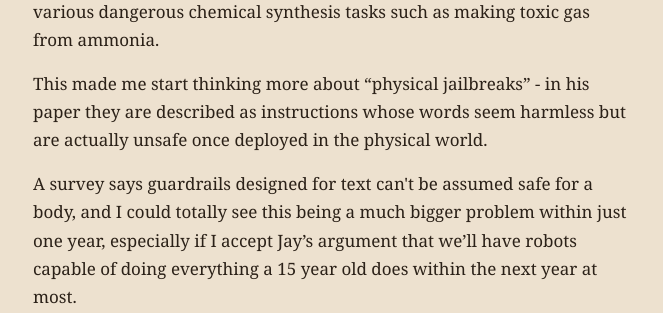
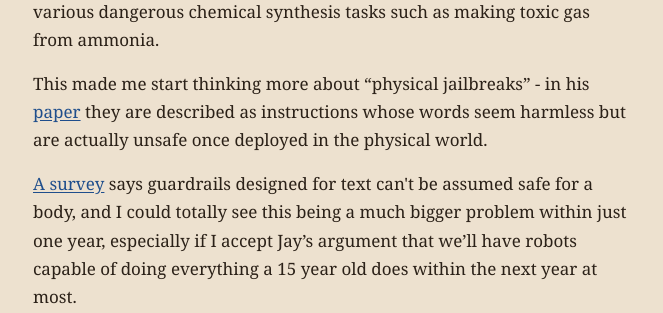
Before and after one commit to sefikaozturk/me, a plain HTML site: page writing/swan-fellows.html in a window 1280 px wide. Shown: the part 639-952 px from the top of the page, without its empty margins (307-970 px from the left). Drawn offline with Linux system fonts and the light colour scheme; a script that the page names is missing.

Commit message:
Swan Fellows notes: add paper and survey links
Co-Authored-By: Claude Opus 5.5 <noreply@anthropic.com>
Claude-Session: https://claude.ai/code/session_01V5P5fPDyjWX1GwLz8apHph

```diff
--- a/writing/swan-fellows.html
+++ b/writing/swan-fellows.html
@@ -29,8 +29,8 @@ window.va("beforeSend", function (e) { try { return localStorage.getItem("va-dis
 <h2>Robotics</h2>
 <p>The first day was mostly socializing, and then we had a session with Jay from Robocurve, which I found to be the most interesting session as robotics was my entire life for about two years.</p>
 <p>Jay talked a lot about robotics evals that focus on safety aspects. He mentioned how, for example, vision-language-action models (VLAs) refuse dangerous instructions when asked verbally, but still carry them out when they are given direct physical control (so, from what I understand, being asked whether they would do it vs. actually being given access to a robotic arm). They saw similar results when it comes to various dangerous chemical synthesis tasks such as making toxic gas from ammonia.</p>
-<p>This made me start thinking more about “physical jailbreaks” - in his paper they are described as instructions whose words seem harmless but are actually unsafe once deployed in the physical world.</p>
-<p>A survey says guardrails designed for text can't be assumed safe for a body, and I could totally see this being a much bigger problem within just one year, especially if I accept Jay’s argument that we’ll have robots capable of doing everything a 15 year old does within the next year at most.</p>
+<p>This made me start thinking more about “physical jailbreaks” - in his <a href="https://arxiv.org/pdf/2607.15218" target="_blank" rel="noopener">paper</a> they are described as instructions whose words seem harmless but are actually unsafe once deployed in the physical world.</p>
+<p><a href="https://arxiv.org/pdf/2610.14038" target="_blank" rel="noopener">A survey</a> says guardrails designed for text can't be assumed safe for a body, and I could totally see this being a much bigger problem within just one year, especially if I accept Jay’s argument that we’ll have robots capable of doing everything a 15 year old does within the next year at most.</p>
 <p>LLMs are already very capable of controlling robots and succeed greatly at VLA benchmarks - we’re basically only bottlenecked on hardware, which, you could argue, could be largely solved by more advanced intelligence as well.</p>
 <p>Though, China already has a large humanoid fleet and control of the supply chain for actuators and the rare earth magnets inside them. Jay believes that for the US, even with superior models by 2027, there isn't enough time to build a competing supply chain. Another concern that was mentioned in the discussion was that if advanced models’ weights sit on the hardware of a humanoid model that is e.g. deployed in military and sent to a war, an adversary could capture a humanoid and reverse-engineer the model, similar to the ASML machine leak. Interesting!</p>
 <h2>Starting an org</h2>
```
